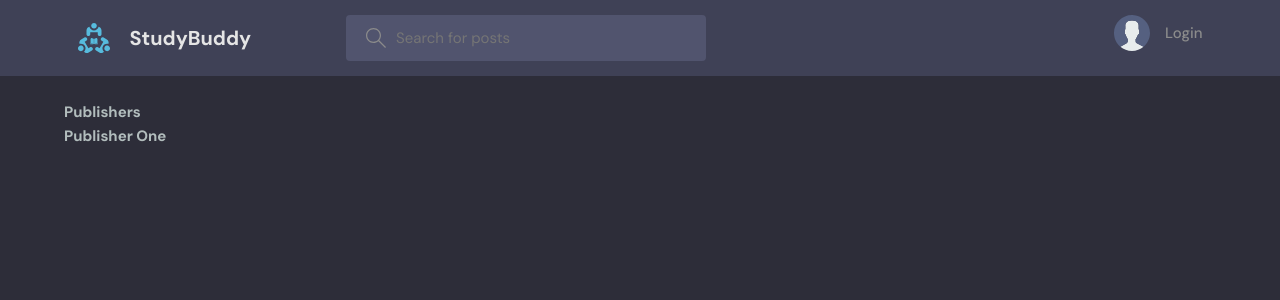
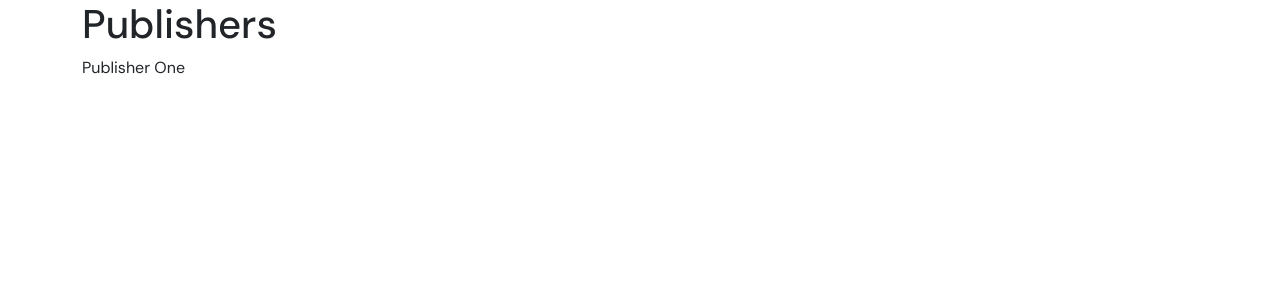
Before and after one commit to Python-Test-Engineer/PyTest-Django-Full-Stack, a Django app: page /books/publishers/ in a window 1280 px wide. Shown: the top 300 px of the page. Run offline with Django 3.2, Linux system fonts and the light colour scheme; data comes from the database, SQL or seed files in the repository.

Commit message:
books publishers

```diff
--- a/books/templates/books/publisher_list.html
+++ b/books/templates/books/publisher_list.html
@@ -1,16 +1,16 @@
-{% extends "base.html" %}
+{% extends 'base_books.html' %}
 
 {% block content %}
 
-<main class=" layout layout--2">
-    <div class="container">
+<main class="container">
+    <div>
         <!-- Room Start -->
         <div>
             <h1>Publishers</h1>
 
             {% for publisher in object_list %}
 
-            <h1>{{ publisher.name }}</h1>
+            <p>{{ publisher.name }}</p>
 
             {% endfor %}
 
--- a/static/styles/style.css
+++ b/static/styles/style.css
@@ -51,7 +51,9 @@ body {
   background-color: var(--color-bg);
   min-height: 100vh;
 }
-
+.books {
+  font-size: 20px;
+}
 img {
   width: 100%;
 }
--- /dev/null
+++ b/static/styles/style_books.css
@@ -0,0 +1,28 @@
+@import url("https://fonts.googleapis.com/css2?family=DM+Sans:wght@400;500;700&display=swap");
+
+:root {
+  --color-main: #71c6dd;
+  --color-main-light: #e1f6fb;
+  --color-dark: #3f4156;
+  --color-dark-medium: #51546e;
+  --color-dark-light: #696d97;
+  --color-light: #e5e5e5;
+  --color-gray: #8b8b8b;
+  --color-light-gray: #b2bdbd;
+  --color-bg: #2d2d39;
+  --color-success: #5dd693;
+  --color-error: #fc4b0b;
+}
+
+/*========== base styles ==========*/
+
+* {
+  font-family: "DM Sans", -apple-system, BlinkMacSystemFont, "Segoe UI", Roboto, Oxygen, Ubuntu, Cantarell, "Open Sans",
+    "Helvetica Neue", sans-serif;
+  margin: 0;
+  padding: 0;
+  box-sizing: border-box;
+  text-rendering: optimizeLegibility;
+  /* color: inherit; */
+
+}
--- /dev/null
+++ b/templates/base_books.html
@@ -0,0 +1,28 @@
+<!DOCTYPE html>
+{% load static %}
+<html lang="en">
+
+<head>
+    <meta charset="UTF-8" />
+    <meta http-equiv="X-UA-Compatible" content="IE=edge" />
+    <meta name="viewport" content="width=device-width, initial-scale=1.0" />
+    <link rel="shortcut icon" href="assets/favicon.ico" type="image/x-icon" />
+    <link href="https://cdn.jsdelivr.net/npm/bootstrap@5.3.3/dist/css/bootstrap.min.css" rel="stylesheet"
+        integrity="sha384-QWTKZyjpPEjISv5WaRU9OFeRpok6YctnYmDr5pNlyT2bRjXh0JMhjY6hW+ALEwIH" crossorigin="anonymous">
+    <script src="https://cdn.jsdelivr.net/npm/bootstrap@5.3.3/dist/js/bootstrap.bundle.min.js"
+        integrity="sha384-YvpcrYf0tY3lHB60NNkmXc5s9fDVZLESaAA55NDzOxhy9GkcIdslK1eN7N6jIeHz"
+        crossorigin="anonymous"></script>
+    <link rel="stylesheet" href="{% static 'styles/style_books.css' %}" />
+
+</head>
+
+<body>
+
+    {% block content %}
+
+
+    {% endblock %}
+
+</body>
+
+</html>
```
Also changed, not shown: books/templates/books/base_books.html (added, +28 -0 lines).
